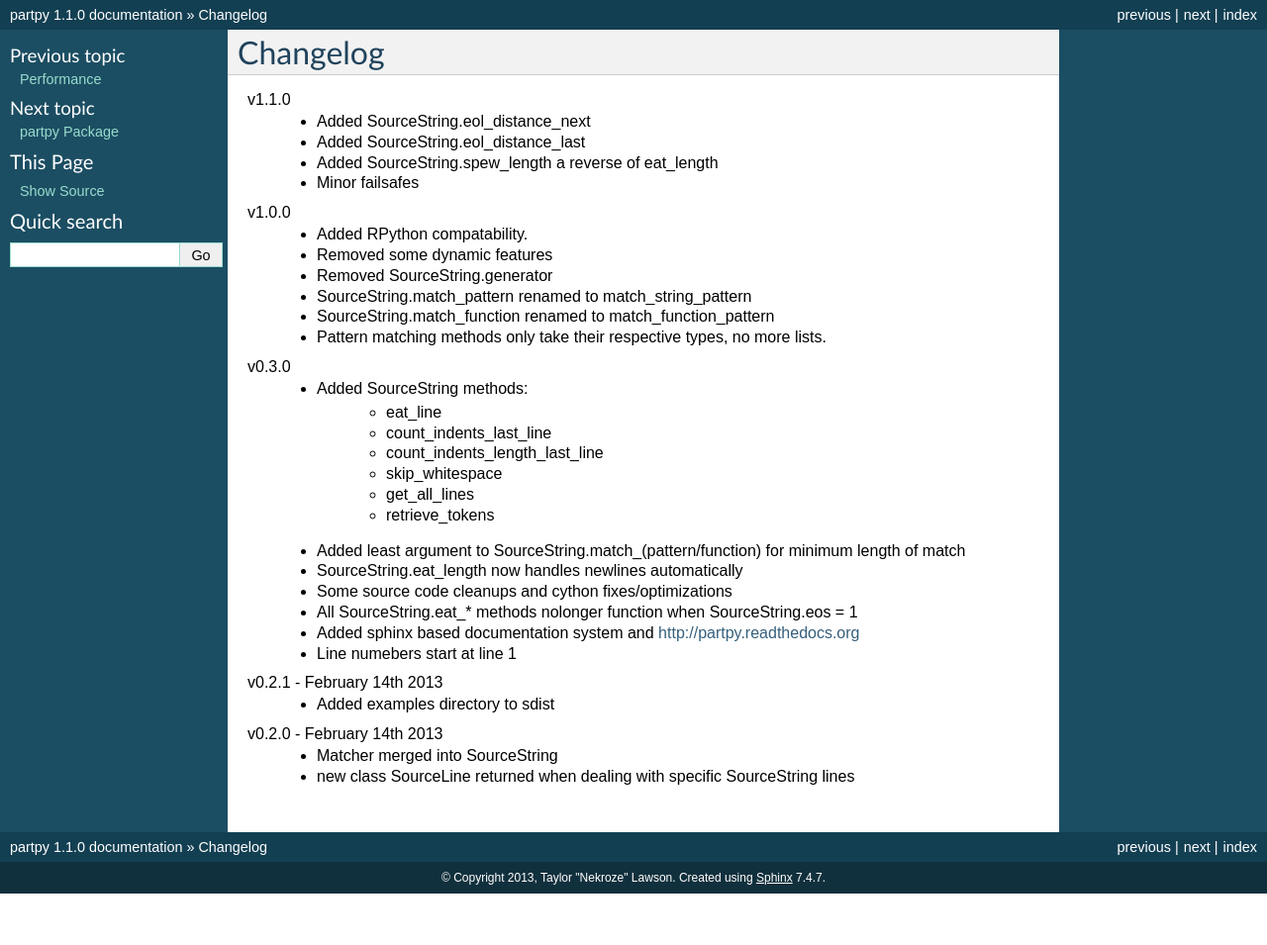
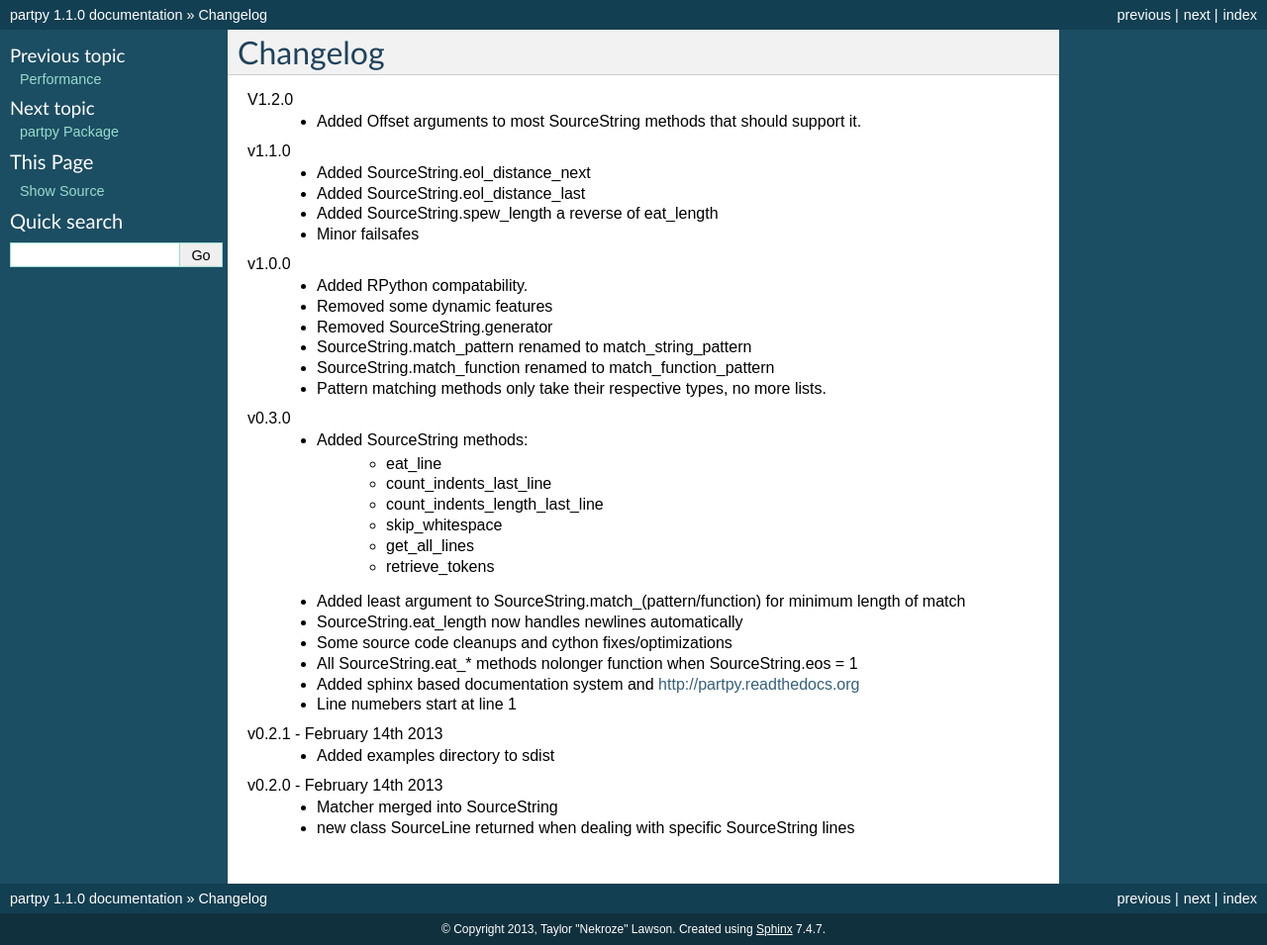
Before and after one commit to Nekroze/partpy, a Sphinx documentation site: the page built from docs/changelog.rst, in a window 1280 px wide. Shown: the whole page at 99% size. Built offline with Sphinx 7.4.7, drawn with Linux system fonts in a browser that asks for light colours; before the commit the page ends 903 px from its top, so only the background shows below that.

Commit message:
Started 1.2.0 documentation

```diff
--- a/docs/changelog.rst
+++ b/docs/changelog.rst
@@ -1,5 +1,8 @@
 Changelog
 ---------
+
+V1.2.0
+ - Added Offset arguments to most SourceString methods that should support it.
 
 v1.1.0
  - Added SourceString.eol_distance_next
```
